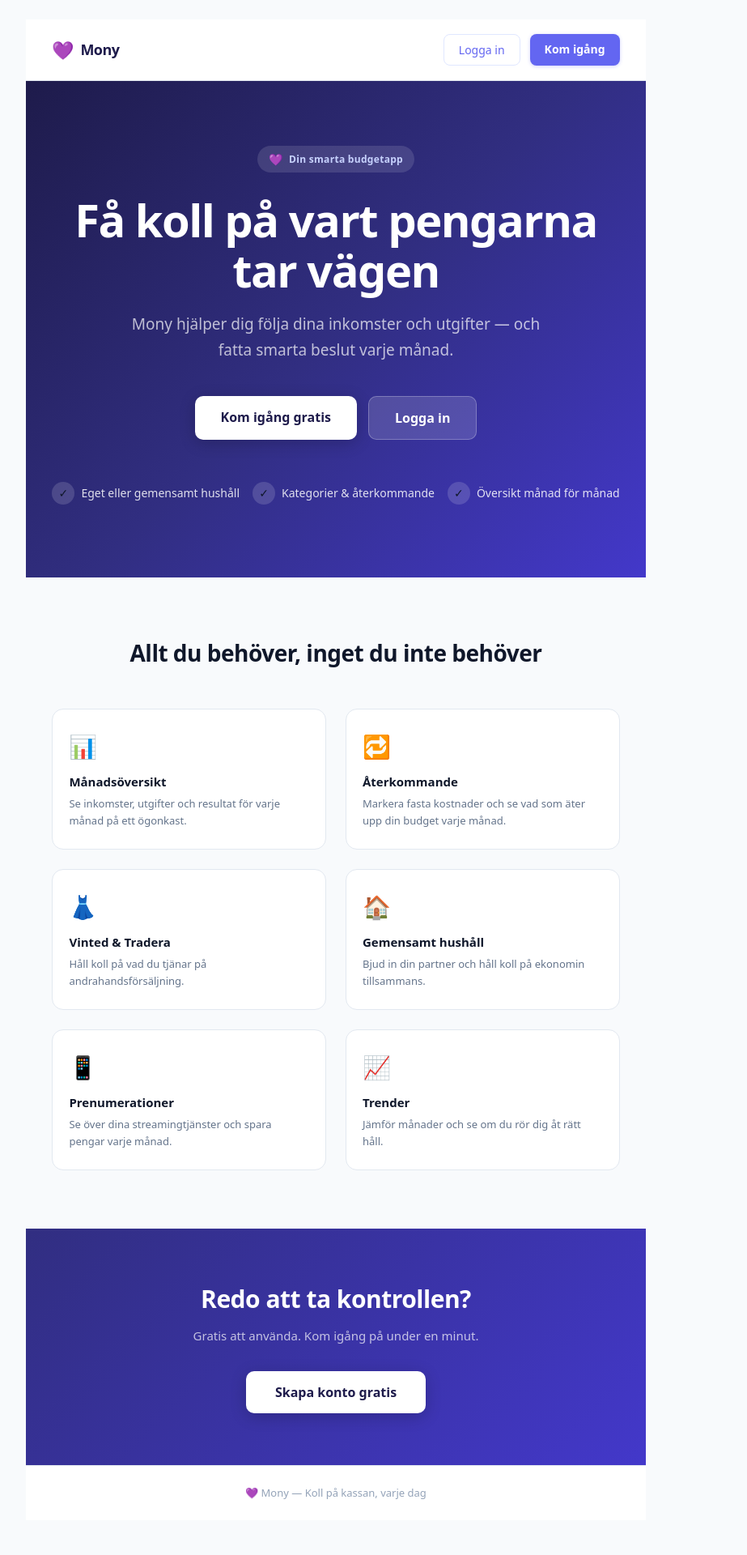
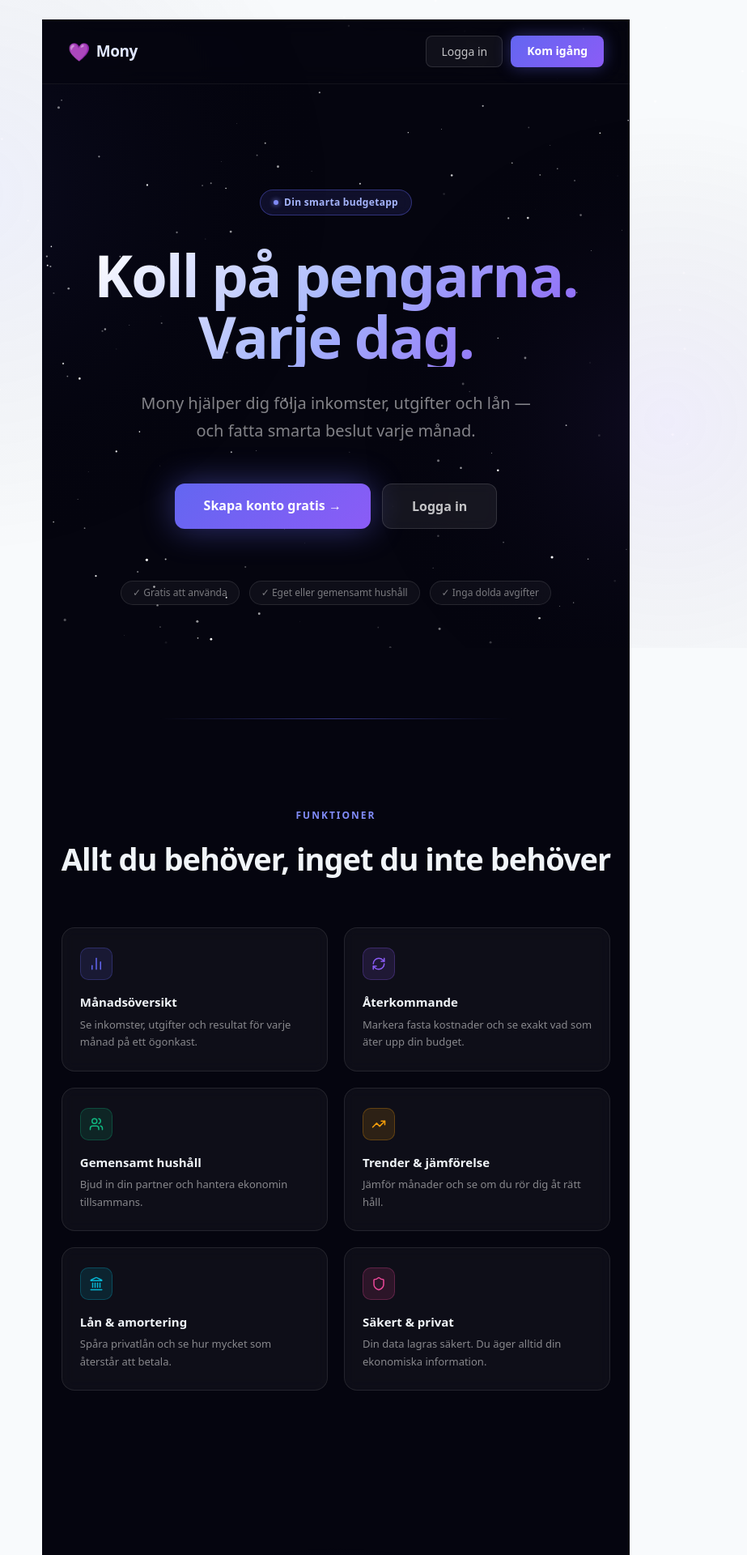
Before and after one commit to DakotaKrk/budget_app, a Next.js app: page /welcome in a window 1280 px wide. Shown: the top 1920 px of the page at 81% size, without its empty margins (225-1148 px from the left). Built offline with nearby package versions, Linux system fonts and the light colour scheme.

Commit message:
feat: redesign welcome page with dark starfield animation

```diff
--- a/src/app/(auth)/welcome/page.tsx
+++ b/src/app/(auth)/welcome/page.tsx
@@ -1,165 +1,395 @@
+'use client'
+
 import Link from 'next/link'
+import { useEffect, useRef } from 'react'
+import {
+  BarChart2, RefreshCw, Shield, Users, TrendingUp, Landmark,
+} from 'lucide-react'
 
-export default function WelcomePage() {
-  const feature = (icon: string, text: string) => (
-    <div key={text} style={{ display: 'flex', alignItems: 'center', gap: 8 }}>
-      <span style={{
-        width: 28, height: 28, borderRadius: '50%',
-        backgroundColor: 'rgba(255,255,255,0.15)',
-        display: 'flex', alignItems: 'center', justifyContent: 'center', fontSize: 14, flexShrink: 0,
-      }}>{icon}</span>
-      <span style={{ fontSize: 14, color: 'rgba(255,255,255,0.85)' }}>{text}</span>
+/* ─── Starfield canvas ─────────────────────────────────────────────────── */
+function Starfield() {
+  const canvasRef = useRef<HTMLCanvasElement>(null)
+
+  useEffect(() => {
+    const canvas = canvasRef.current
+    if (!canvas) return
+    const ctx = canvas.getContext('2d')
+    if (!ctx) return
+
+    let animId: number
+
+    interface Star {
+      x: number; y: number; r: number
+      alpha: number; deltaAlpha: number
+      speed: number
+    }
+
+    const stars: Star[] = []
+
+    function resize() {
+      if (!canvas) return
+      canvas.width  = window.innerWidth
+      canvas.height = window.innerHeight
+    }
+
+    function init() {
+      if (!canvas) return
+      stars.length = 0
+      const count = Math.floor((canvas.width * canvas.height) / 4000)
+      for (let i = 0; i < count; i++) {
+        stars.push({
+          x: Math.random() * canvas.width,
+          y: Math.random() * canvas.height,
+          r: Math.random() * 1.4 + 0.2,
+          alpha: Math.random(),
+          deltaAlpha: (Math.random() * 0.004 + 0.001) * (Math.random() > 0.5 ? 1 : -1),
+          speed: Math.random() * 0.08 + 0.01,
+        })
+      }
+    }
+
+    function draw() {
+      if (!canvas || !ctx) return
+      ctx.clearRect(0, 0, canvas.width, canvas.height)
+
+      for (const s of stars) {
+        // Drift upward very slowly
+        s.y -= s.speed
+        if (s.y < -2) s.y = canvas.height + 2
+
+        // Twinkle
+        s.alpha += s.deltaAlpha
+        if (s.alpha > 1) { s.alpha = 1; s.deltaAlpha = -Math.abs(s.deltaAlpha) }
+        if (s.alpha < 0.05) { s.alpha = 0.05; s.deltaAlpha = Math.abs(s.deltaAlpha) }
+
+        ctx.beginPath()
+        ctx.arc(s.x, s.y, s.r, 0, Math.PI * 2)
+        ctx.fillStyle = `rgba(255,255,255,${s.alpha})`
+        ctx.fill()
+      }
+
+      // Subtle nebula blobs
+      const g1 = ctx.createRadialGradient(
+        canvas.width * 0.15, canvas.height * 0.3, 0,
+        canvas.width * 0.15, canvas.height * 0.3, canvas.width * 0.35,
+      )
+      g1.addColorStop(0, 'rgba(99,102,241,0.07)')
+      g1.addColorStop(1, 'transparent')
+      ctx.fillStyle = g1
+      ctx.fillRect(0, 0, canvas.width, canvas.height)
+
+      const g2 = ctx.createRadialGradient(
+        canvas.width * 0.82, canvas.height * 0.65, 0,
+        canvas.width * 0.82, canvas.height * 0.65, canvas.width * 0.3,
+      )
+      g2.addColorStop(0, 'rgba(139,92,246,0.08)')
+      g2.addColorStop(1, 'transparent')
+      ctx.fillStyle = g2
+      ctx.fillRect(0, 0, canvas.width, canvas.height)
+
+      animId = requestAnimationFrame(draw)
+    }
+
+    resize()
+    init()
+    draw()
+
+    window.addEventListener('resize', () => { resize(); init() })
+    return () => {
+      cancelAnimationFrame(animId)
+      window.removeEventListener('resize', () => { resize(); init() })
+    }
+  }, [])
+
+  return (
+    <canvas
+      ref={canvasRef}
+      style={{
+        position: 'fixed',
+        inset: 0,
+        width: '100%',
+        height: '100%',
+        pointerEvents: 'none',
+        zIndex: 0,
+      }}
+    />
+  )
+}
+
+/* ─── Feature card ─────────────────────────────────────────────────────── */
+function FeatureCard({
+  Icon, title, desc, accent,
+}: {
+  Icon: React.ElementType
+  title: string
+  desc: string
+  accent: string
+}) {
+  return (
+    <div style={{
+      backgroundColor: 'rgba(255,255,255,0.04)',
+      border: '1px solid rgba(255,255,255,0.09)',
+      borderRadius: 16,
+      padding: '24px 22px',
+      backdropFilter: 'blur(8px)',
+      transition: 'background 0.2s, border 0.2s',
+    }}>
+      <div style={{
+        width: 40, height: 40, borderRadius: 10,
+        backgroundColor: accent + '22',
+        border: `1px solid ${accent}44`,
+        display: 'flex', alignItems: 'center', justifyContent: 'center',
+        marginBottom: 16,
+      }}>
+        <Icon size={18} color={accent} strokeWidth={2} />
+      </div>
+      <p style={{ fontSize: 15, fontWeight: 700, color: '#f1f5f9', marginBottom: 6 }}>{title}</p>
+      <p style={{ fontSize: 13, color: 'rgba(255,255,255,0.5)', lineHeight: 1.65 }}>{desc}</p>
     </div>
   )
+}
+
+/* ─── Page ─────────────────────────────────────────────────────────────── */
+export default function WelcomePage() {
+  const features = [
+    { Icon: BarChart2,  accent: '#6366f1', title: 'Månadsöversikt',     desc: 'Se inkomster, utgifter och resultat för varje månad på ett ögonkast.' },
+    { Icon: RefreshCw,  accent: '#8b5cf6', title: 'Återkommande',       desc: 'Markera fasta kostnader och se exakt vad som äter upp din budget.' },
+    { Icon: Users,      accent: '#10b981', title: 'Gemensamt hushåll',  desc: 'Bjud in din partner och hantera ekonomin tillsammans.' },
+    { Icon: TrendingUp, accent: '#f59e0b', title: 'Trender & jämförelse', desc: 'Jämför månader och se om du rör dig åt rätt håll.' },
+    { Icon: Landmark,   accent: '#06b6d4', title: 'Lån & amortering',   desc: 'Spåra privatlån och se hur mycket som återstår att betala.' },
+    { Icon: Shield,     accent: '#ec4899', title: 'Säkert & privat',    desc: 'Din data lagras säkert. Du äger alltid din ekonomiska information.' },
+  ]
 
   return (
-    <div style={{ minHeight: '100vh', backgroundColor: '#f8fafc', display: 'flex', flexDirection: 'column' }}>
+    <div style={{
+      minHeight: '100vh',
+      backgroundColor: '#05050f',
+      color: '#fff',
+      fontFamily: 'inherit',
+      overflowX: 'hidden',
+      position: 'relative',
+    }}>
+      <Starfield />
 
-      {/* Nav */}
+      {/* Everything sits above the canvas */}
+      <div style={{ position: 'relative', zIndex: 1 }}>
+
+        {/* ── Nav ── */}
         <nav style={{
           display: 'flex', alignItems: 'center', justifyContent: 'space-between',
-        padding: '18px 32px', backgroundColor: '#fff',
-        borderBottom: '1px solid #e2e8f0',
+          padding: '20px 32px',
+          borderBottom: '1px solid rgba(255,255,255,0.06)',
+          backdropFilter: 'blur(12px)',
+          backgroundColor: 'rgba(5,5,15,0.6)',
+          position: 'sticky', top: 0, zIndex: 10,
         }}>
           <div style={{ display: 'flex', alignItems: 'center', gap: 8 }}>
             <span style={{ fontSize: 22 }}>💜</span>
-          <span style={{ fontSize: 18, fontWeight: 800, color: '#1e1b4b', letterSpacing: '-0.5px' }}>Mony</span>
+            <span style={{ fontSize: 19, fontWeight: 800, color: '#e0e7ff', letterSpacing: '-0.5px' }}>Mony</span>
           </div>
-        <div style={{ display: 'flex', gap: 12 }}>
+          <div style={{ display: 'flex', gap: 10 }}>
             <Link href="/login" style={{
               padding: '8px 18px', borderRadius: 8, fontSize: 14, fontWeight: 500,
-            color: '#6366f1', textDecoration: 'none', border: '1px solid #e0e7ff',
-            backgroundColor: '#fff',
+              color: 'rgba(255,255,255,0.75)', textDecoration: 'none',
+              border: '1px solid rgba(255,255,255,0.12)',
+              backgroundColor: 'rgba(255,255,255,0.05)',
+              transition: 'all 0.15s',
             }}>
               Logga in
             </Link>
             <Link href="/signup" style={{
-            padding: '8px 18px', borderRadius: 8, fontSize: 14, fontWeight: 600,
-            color: '#fff', textDecoration: 'none', backgroundColor: '#6366f1',
-            boxShadow: '0 1px 4px rgba(99,102,241,0.3)',
+              padding: '8px 20px', borderRadius: 8, fontSize: 14, fontWeight: 700,
+              color: '#fff', textDecoration: 'none',
+              background: 'linear-gradient(135deg, #6366f1, #8b5cf6)',
+              boxShadow: '0 0 20px rgba(99,102,241,0.4)',
+              transition: 'all 0.15s',
             }}>
               Kom igång
             </Link>
           </div>
         </nav>
 
-      {/* Hero */}
+        {/* ── Hero ── */}
         <section style={{
-        background: 'linear-gradient(135deg, #1e1b4b 0%, #312e81 50%, #4338ca 100%)',
-        padding: '80px 32px 90px',
+          display: 'flex', flexDirection: 'column', alignItems: 'center',
           textAlign: 'center',
-        display: 'flex', flexDirection: 'column', alignItems: 'center',
+          padding: 'clamp(72px, 12vw, 130px) 24px clamp(80px, 12vw, 140px)',
         }}>
+          {/* Badge */}
           <div style={{
-          display: 'inline-flex', alignItems: 'center', gap: 8,
-          backgroundColor: 'rgba(255,255,255,0.12)', borderRadius: 100,
-          padding: '6px 14px', marginBottom: 28,
+            display: 'inline-flex', alignItems: 'center', gap: 7,
+            border: '1px solid rgba(99,102,241,0.4)',
+            backgroundColor: 'rgba(99,102,241,0.12)',
+            borderRadius: 100, padding: '6px 16px', marginBottom: 36,
+            backdropFilter: 'blur(8px)',
           }}>
-          <span style={{ fontSize: 14 }}>💜</span>
-          <span style={{ fontSize: 12, color: '#c7d2fe', fontWeight: 600, letterSpacing: '0.3px' }}>
+            <span style={{
+              width: 6, height: 6, borderRadius: '50%',
+              backgroundColor: '#818cf8',
+              boxShadow: '0 0 6px #818cf8',
+              display: 'inline-block',
+              animation: 'pulse 2s infinite',
+            }} />
+            <span style={{ fontSize: 12, fontWeight: 600, color: '#a5b4fc', letterSpacing: '0.3px' }}>
               Din smarta budgetapp
             </span>
           </div>
 
+          {/* Headline */}
           <h1 style={{
-          fontSize: 'clamp(32px, 6vw, 56px)', fontWeight: 900,
-          color: '#fff', letterSpacing: '-1.5px', lineHeight: 1.1,
-          maxWidth: 680, margin: '0 auto 20px',
+            fontSize: 'clamp(36px, 7vw, 72px)',
+            fontWeight: 900,
+            letterSpacing: '-2px',
+            lineHeight: 1.05,
+            maxWidth: 800,
+            margin: '0 auto 28px',
+            background: 'linear-gradient(135deg, #fff 0%, #a5b4fc 50%, #8b5cf6 100%)',
+            WebkitBackgroundClip: 'text',
+            WebkitTextFillColor: 'transparent',
+            backgroundClip: 'text',
           }}>
-          Få koll på vart pengarna tar vägen
+            Koll på pengarna.<br />Varje dag.
           </h1>
 
+          {/* Sub */}
           <p style={{
-          fontSize: 'clamp(15px, 2.5vw, 19px)', color: 'rgba(255,255,255,0.7)',
-          maxWidth: 520, lineHeight: 1.7, margin: '0 auto 40px',
+            fontSize: 'clamp(16px, 2.5vw, 20px)',
+            color: 'rgba(255,255,255,0.5)',
+            maxWidth: 500, lineHeight: 1.7, margin: '0 auto 48px',
           }}>
-          Mony hjälper dig följa dina inkomster och utgifter — och fatta smarta beslut varje månad.
+            Mony hjälper dig följa inkomster, utgifter och lån — och fatta smarta beslut varje månad.
           </p>
 
-        <div style={{ display: 'flex', gap: 14, flexWrap: 'wrap', justifyContent: 'center', marginBottom: 52 }}>
+          {/* CTAs */}
+          <div style={{ display: 'flex', gap: 14, flexWrap: 'wrap', justifyContent: 'center', marginBottom: 64 }}>
             <Link href="/signup" style={{
-            padding: '14px 32px', borderRadius: 10, fontSize: 16, fontWeight: 700,
-            color: '#1e1b4b', textDecoration: 'none', backgroundColor: '#fff',
-            boxShadow: '0 4px 20px rgba(0,0,0,0.2)',
+              padding: '15px 36px', borderRadius: 12, fontSize: 16, fontWeight: 700,
+              color: '#fff', textDecoration: 'none',
+              background: 'linear-gradient(135deg, #6366f1 0%, #8b5cf6 100%)',
+              boxShadow: '0 0 40px rgba(99,102,241,0.45), 0 2px 8px rgba(0,0,0,0.3)',
+              transition: 'transform 0.15s, box-shadow 0.15s',
             }}>
-            Kom igång gratis
+              Skapa konto gratis →
             </Link>
             <Link href="/login" style={{
-            padding: '14px 32px', borderRadius: 10, fontSize: 16, fontWeight: 600,
-            color: '#fff', textDecoration: 'none',
-            backgroundColor: 'rgba(255,255,255,0.15)',
-            border: '1px solid rgba(255,255,255,0.25)',
+              padding: '15px 36px', borderRadius: 12, fontSize: 16, fontWeight: 600,
+              color: 'rgba(255,255,255,0.75)', textDecoration: 'none',
+              backgroundColor: 'rgba(255,255,255,0.07)',
+              border: '1px solid rgba(255,255,255,0.12)',
+              backdropFilter: 'blur(8px)',
             }}>
               Logga in
             </Link>
           </div>
 
-        {/* Feature pills */}
-        <div style={{ display: 'flex', gap: 16, flexWrap: 'wrap', justifyContent: 'center' }}>
-          {[
-            ['✓', 'Eget eller gemensamt hushåll'],
-            ['✓', 'Kategorier & återkommande'],
-            ['✓', 'Översikt månad för månad'],
-          ].map(([icon, text]) => feature(icon, text))}
-        </div>
-      </section>
-
-      {/* Features grid */}
-      <section style={{ padding: '72px 32px', maxWidth: 960, margin: '0 auto', width: '100%' }}>
-        <h2 style={{ fontSize: 28, fontWeight: 800, color: '#0f172a', textAlign: 'center', marginBottom: 48, letterSpacing: '-0.5px' }}>
-          Allt du behöver, inget du inte behöver
-        </h2>
+          {/* Trust pills */}
           <div style={{
-          display: 'grid', gridTemplateColumns: 'repeat(auto-fit, minmax(240px, 1fr))', gap: 24,
+            display: 'flex', gap: 12, flexWrap: 'wrap', justifyContent: 'center',
           }}>
             {[
-            { icon: '📊', title: 'Månadsöversikt', desc: 'Se inkomster, utgifter och resultat för varje månad på ett ögonkast.' },
-            { icon: '🔁', title: 'Återkommande', desc: 'Markera fasta kostnader och se vad som äter upp din budget varje månad.' },
-            { icon: '👗', title: 'Vinted & Tradera', desc: 'Håll koll på vad du tjänar på andrahandsförsäljning.' },
-            { icon: '🏠', title: 'Gemensamt hushåll', desc: 'Bjud in din partner och håll koll på ekonomin tillsammans.' },
-            { icon: '📱', title: 'Prenumerationer', desc: 'Se över dina streamingtjänster och spara pengar varje månad.' },
-            { icon: '📈', title: 'Trender', desc: 'Jämför månader och se om du rör dig åt rätt håll.' },
-          ].map(({ icon, title, desc }) => (
-            <div key={title} style={{
-              backgroundColor: '#fff', borderRadius: 14, border: '1px solid #e2e8f0',
-              padding: '24px 20px',
-            }}>
-              <div style={{ fontSize: 28, marginBottom: 12 }}>{icon}</div>
-              <p style={{ fontSize: 15, fontWeight: 700, color: '#0f172a', marginBottom: 6 }}>{title}</p>
-              <p style={{ fontSize: 13, color: '#64748b', lineHeight: 1.6 }}>{desc}</p>
-            </div>
+              '✓ Gratis att använda',
+              '✓ Eget eller gemensamt hushåll',
+              '✓ Inga dolda avgifter',
+            ].map(t => (
+              <span key={t} style={{
+                fontSize: 12, fontWeight: 500,
+                color: 'rgba(255,255,255,0.45)',
+                padding: '5px 14px', borderRadius: 100,
+                border: '1px solid rgba(255,255,255,0.1)',
+                backgroundColor: 'rgba(255,255,255,0.04)',
+              }}>{t}</span>
             ))}
           </div>
         </section>
 
-      {/* CTA */}
+        {/* ── Divider glow ── */}
+        <div style={{
+          width: '60%', maxWidth: 500, margin: '0 auto',
+          height: 1,
+          background: 'linear-gradient(90deg, transparent, rgba(99,102,241,0.5), transparent)',
+        }} />
+
+        {/* ── Features ── */}
+        <section style={{ padding: 'clamp(64px, 10vw, 110px) 24px', maxWidth: 1020, margin: '0 auto' }}>
+          <p style={{
+            textAlign: 'center', fontSize: 12, fontWeight: 700,
+            color: '#818cf8', textTransform: 'uppercase', letterSpacing: '2px', marginBottom: 16,
+          }}>
+            Funktioner
+          </p>
+          <h2 style={{
+            textAlign: 'center',
+            fontSize: 'clamp(24px, 4vw, 38px)',
+            fontWeight: 800, letterSpacing: '-1px',
+            color: '#f1f5f9', marginBottom: 56,
+          }}>
+            Allt du behöver, inget du inte behöver
+          </h2>
+          <div style={{
+            display: 'grid',
+            gridTemplateColumns: 'repeat(auto-fit, minmax(280px, 1fr))',
+            gap: 20,
+          }}>
+            {features.map(f => <FeatureCard key={f.title} {...f} />)}
+          </div>
+        </section>
+
+        {/* ── CTA bottom ── */}
         <section style={{
-        background: 'linear-gradient(135deg, #312e81, #4338ca)',
-        padding: '64px 32px', textAlign: 'center',
+          padding: 'clamp(64px, 10vw, 110px) 24px',
+          textAlign: 'center',
+          position: 'relative',
         }}>
-        <h2 style={{ fontSize: 30, fontWeight: 800, color: '#fff', marginBottom: 12, letterSpacing: '-0.5px' }}>
+          {/* Glow behind CTA */}
+          <div style={{
+            position: 'absolute', top: '50%', left: '50%',
+            transform: 'translate(-50%, -50%)',
+            width: 600, height: 300, borderRadius: '50%',
+            background: 'radial-gradient(ellipse, rgba(99,102,241,0.15) 0%, transparent 70%)',
+            pointerEvents: 'none',
+          }} />
+
+          <p style={{ fontSize: 12, fontWeight: 700, color: '#818cf8', textTransform: 'uppercase', letterSpacing: '2px', marginBottom: 16 }}>
+            Kom igång idag
+          </p>
+          <h2 style={{
+            fontSize: 'clamp(28px, 5vw, 48px)', fontWeight: 900,
+            letterSpacing: '-1px', color: '#f1f5f9', marginBottom: 16,
+          }}>
             Redo att ta kontrollen?
           </h2>
-        <p style={{ color: 'rgba(255,255,255,0.7)', fontSize: 15, marginBottom: 32 }}>
+          <p style={{ color: 'rgba(255,255,255,0.45)', fontSize: 16, marginBottom: 40, maxWidth: 400, margin: '0 auto 40px' }}>
             Gratis att använda. Kom igång på under en minut.
           </p>
           <Link href="/signup" style={{
-          display: 'inline-block', padding: '14px 36px', borderRadius: 10,
-          fontSize: 16, fontWeight: 700, color: '#1e1b4b',
-          textDecoration: 'none', backgroundColor: '#fff',
-          boxShadow: '0 4px 20px rgba(0,0,0,0.2)',
+            display: 'inline-block', padding: '16px 44px', borderRadius: 12,
+            fontSize: 17, fontWeight: 700, color: '#fff',
+            textDecoration: 'none',
+            background: 'linear-gradient(135deg, #6366f1 0%, #8b5cf6 100%)',
+            boxShadow: '0 0 50px rgba(99,102,241,0.5), 0 2px 12px rgba(0,0,0,0.4)',
+            position: 'relative',
           }}>
             Skapa konto gratis
           </Link>
         </section>
 
-      {/* Footer */}
+        {/* ── Footer ── */}
         <footer style={{
-        textAlign: 'center', padding: '24px', fontSize: 13,
-        color: '#94a3b8', borderTop: '1px solid #e2e8f0', backgroundColor: '#fff',
+          textAlign: 'center', padding: '24px',
+          borderTop: '1px solid rgba(255,255,255,0.06)',
+          fontSize: 13, color: 'rgba(255,255,255,0.25)',
         }}>
           💜 Mony — Koll på kassan, varje dag
         </footer>
       </div>
+
+      {/* Pulse animation for the live dot */}
+      <style>{`
+        @keyframes pulse {
+          0%, 100% { opacity: 1; }
+          50% { opacity: 0.3; }
+        }
+      `}</style>
+    </div>
   )
 }
```
Lines whose indentation alone changed are shown as unchanged.
